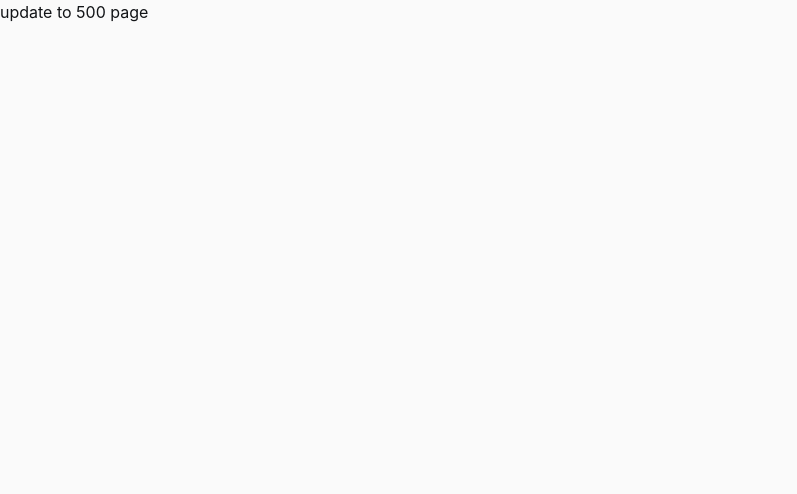
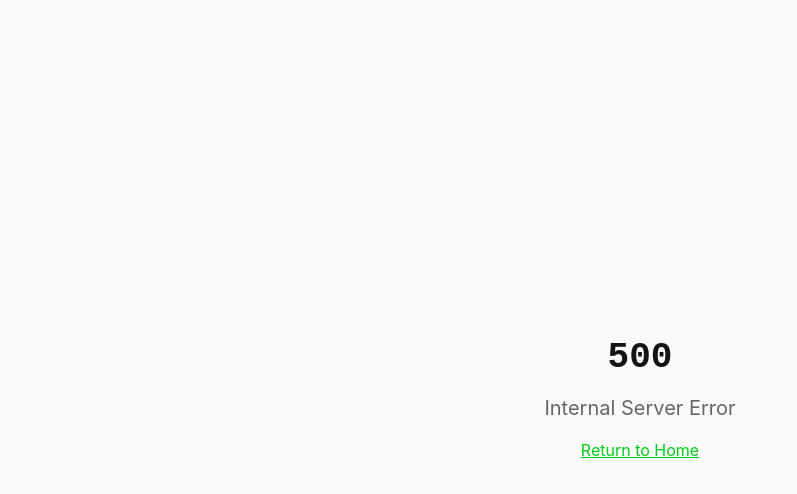
Before and after one commit to evancdev/lazy-portfolio, a React (Vite) app in the folder app/site/: page /500 in a window 1280 px wide. Shown: the top 494 px of the page, without its empty margins (0-797 px from the left). Built offline with nearby package versions, Linux system fonts and the light colour scheme; no server answers.

Commit message:
feat: add 500 error handling with a server error page

```diff
--- a/app/site/package.json
+++ b/app/site/package.json
@@ -13,7 +13,7 @@
     "react": "^18.3.1",
     "react-dom": "^18.3.1",
     "react-icons": "^5.4.0",
-    "react-router-dom": "^7.9.4"
+    "react-router-dom": "^6.30.1"
   },
   "devDependencies": {
     "@types/lodash": "^4.17.20",
--- a/app/site/src/App.tsx
+++ b/app/site/src/App.tsx
@@ -1,7 +1,19 @@
+import { BrowserRouter, Routes, Route } from "react-router-dom";
 import Index from "@/pages/Index";
+import ServerError from "@/pages/ServerError";
+import ErrorBoundary from "@/components/ErrorBoundary";
 
 const App = () => {
-  return <Index />;
+  return (
+    <ErrorBoundary>
+      <BrowserRouter>
+        <Routes>
+          <Route path="/" element={<Index />} />
+          <Route path="/500" element={<ServerError />} />
+        </Routes>
+      </BrowserRouter>
+    </ErrorBoundary>
+  );
 };
 
 export default App;
--- /dev/null
+++ b/app/site/src/components/ErrorBoundary.tsx
@@ -0,0 +1,34 @@
+import { Component, ErrorInfo, ReactNode } from "react";
+import ServerError from "@/pages/ServerError";
+
+interface Props {
+  children: ReactNode;
+}
+
+interface State {
+  hasError: boolean;
+}
+
+class ErrorBoundary extends Component<Props, State> {
+  public state: State = {
+    hasError: false
+  };
+
+  public static getDerivedStateFromError(): State {
+    return { hasError: true };
+  }
+
+  public componentDidCatch(error: Error, errorInfo: ErrorInfo) {
+    console.error("Uncaught error:", error, errorInfo);
+  }
+
+  public render() {
+    if (this.state.hasError) {
+      return <ServerError />;
+    }
+
+    return this.props.children;
+  }
+}
+
+export default ErrorBoundary;
--- a/app/site/src/pages/Index.tsx
+++ b/app/site/src/pages/Index.tsx
@@ -4,9 +4,11 @@ import Nagivation from "@/components/NavBar";
 import Hero from "@/components/Hero";
 import Experiences from "@/components/Experiences";
 import Projects from "@/components/Project";
+import ServerError from "@/pages/ServerError";
 
 const Index = () => {
   const [resume, setResume] = useState<ParsedDoc | null>(null);
+  const [isLoading, setIsLoading] = useState(true);
 
   // fetch parsed resume from backend
   useEffect(() => {
@@ -17,14 +19,22 @@ const Index = () => {
       .then((resume) => {
         console.log('Successfully fetch resume:', resume);
         setResume(resume);
+        setIsLoading(false);
       })
       .catch((err) => {
         console.error('API Error:', err);
-        setResume(null)
+        setIsLoading(false);
+        throw new Error('Failed to load resume data');
       });
   }, []);
 
-  if (!resume) return <div> update to 500 page </div>;
+  if (isLoading) {
+    return <div>Loading...</div>;
+  }
+
+  if (!resume) {
+    throw new Error('Failed to load resume data');
+  }
 
   return (
     <div className="relative overflow-x-hidden">
@@ -32,7 +42,6 @@ const Index = () => {
       <Hero {...resume.hero}/>
       <Experiences experiences={resume.experiences}/>
       <Projects projects={resume.projects}/>
-      <pre>{JSON.stringify(resume, null, 2)}</pre>
     </div>
   );
 };
--- /dev/null
+++ b/app/site/src/pages/ServerError.tsx
@@ -0,0 +1,18 @@
+const ServerError = () => {
+  return (
+    <div className="flex min-h-screen items-center justify-center bg-background">
+      <div className="text-center">
+        <h1 className="mb-4 text-4xl font-bold text-foreground">500</h1>
+        <p className="mb-4 text-xl text-muted-foreground">Internal Server Error</p>
+        <a
+          href="/"
+          className="text-primary underline hover:text-primary/80 transition-colors"
+        >
+          Return to Home
+        </a>
+      </div>
+    </div>
+  );
+};
+
+export default ServerError;
```
Also changed, not shown: 1 other file (tests, documents, lock files or other folders).
